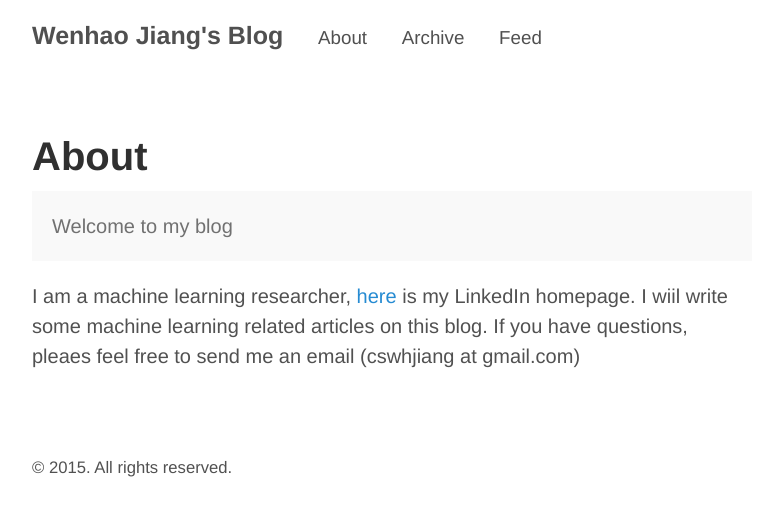
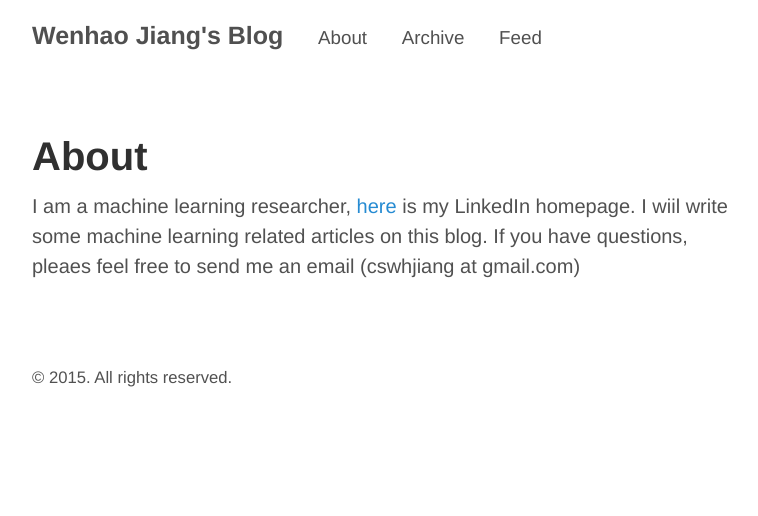
Before and after one commit to bjsc/cswhjiang.github.io, a Jekyll site: the page built from about.md, in a window 1280 px wide. Shown: the top 516 px of the page, without its empty margins (248-1006 px from the left). Built offline with Jekyll 4.4.1, drawn with Linux system fonts in a browser that asks for light colours.

Commit message:
revise about

```diff
--- a/about.md
+++ b/about.md
@@ -3,8 +3,6 @@ layout: page
 title: About
 ---
 
-<p class="message">
-   Welcome to my blog
-</p>
+
 
 I am a machine learning researcher, [here](www.linkedin.com/pub/wenhao-jiang/7/449/818/) is my LinkedIn homepage. I wiil write some machine learning related articles on this blog. If you have questions, pleaes feel free to send me an email (cswhjiang at gmail.com)
```
